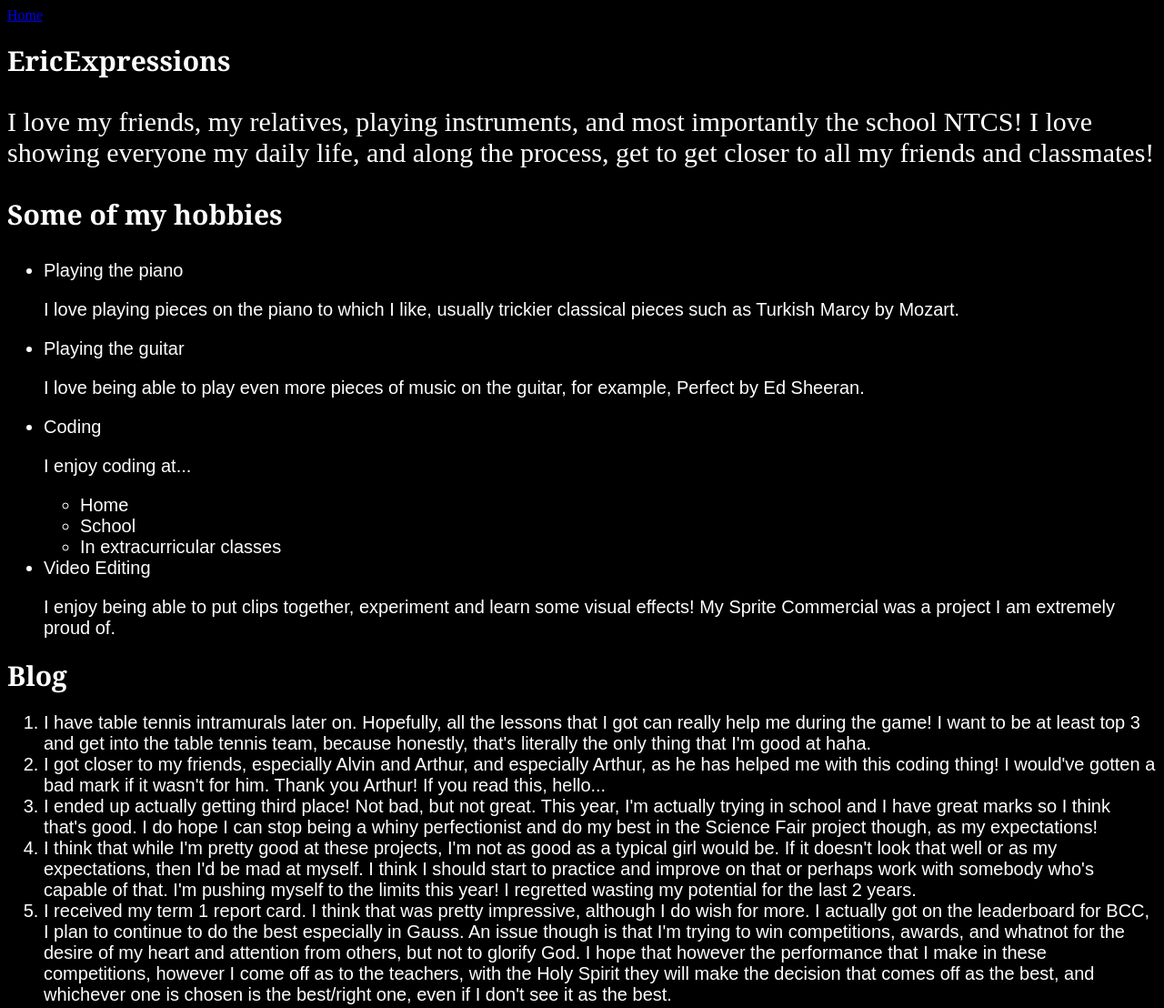
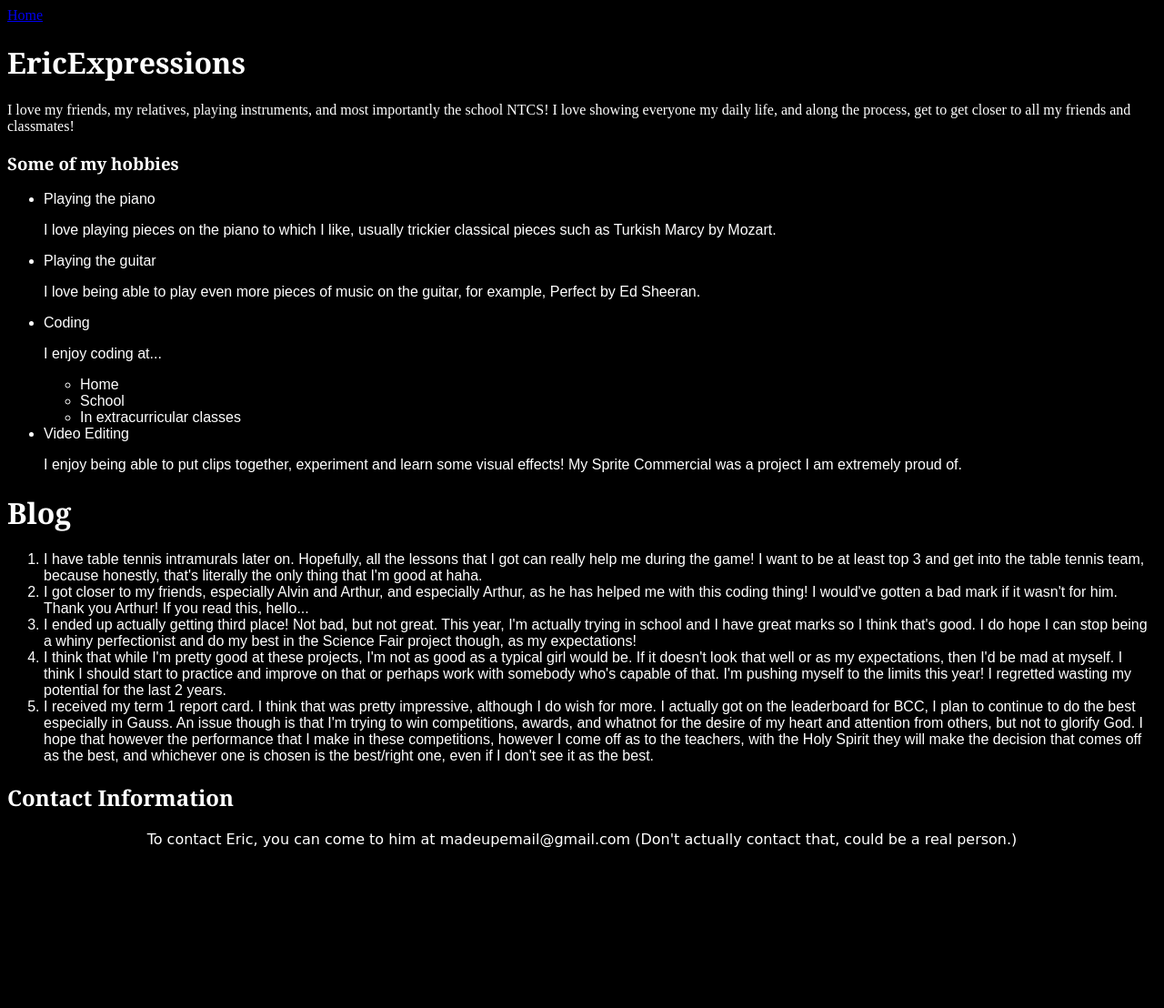
Before and after one commit to ericc9981/ericc9981.github.io, a plain HTML site: page index.html in a window 1280 px wide. Shown: the top 1108 px of the page at 91% size. After the commit the page ends 948 px from the top, so only its background shows below. Drawn offline with nearby package versions, Linux system fonts and the light colour scheme; files that its build step writes are made by us from their sources.

Commit message:
Update style.scss

```diff
--- a/assets/css/style.scss
+++ b/assets/css/style.scss
@@ -4,47 +4,47 @@ body {
 p {
   color: white;
   font-family: arial;
-  font-size:20px;
+  font-size:20 px;
 }
 h1 {
   font-weight: bold;
   color: white;
   font-family: Georgia;
-  font-size: 30px;
+  font-size: 30 px;
 }
 h3 {
   color: white;
   font-family: Georgia;
-  font-size: 30px;
+  font-size: 30 px;
 }
 h2 {
   color:white;
   font-family: Georgia;
-  font-size: 30px;
+  font-size: 30 px;
 }
 ul {
   color:white;
   font-family: arial;
-  font-size:20px;
+  font-size:20 px;
 }
 ol {
   color:white;
   font-family: arial;
-  font-size: 20px;
+  font-size: 20 px;
 }
 img {
   width:800px;
-  border-radius: 50px;
+  border-radius: 50 px;
 }
 
 .first > p {
   font-family: inherit;
-  font-size: 30px;
+  font-size: 30 px;
   }
 
 .contact > p {
   font-family:cursive;
-  font-size: 30px;
+  font-size: 30 px;
   text-align: center;
 }
 
```
